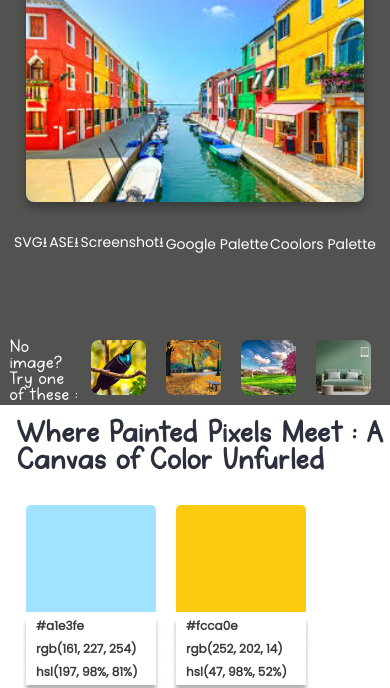
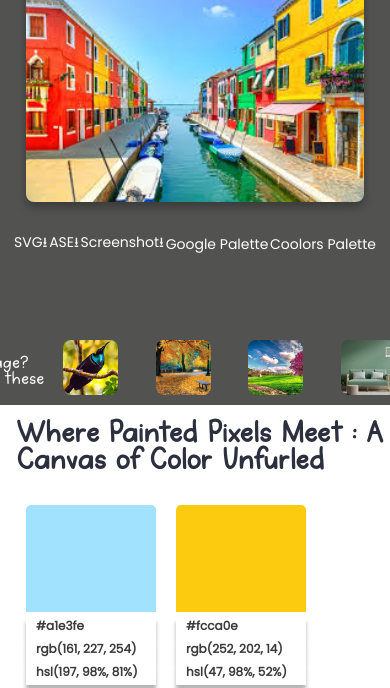
Before and after one commit to himani-mehra/color-palette, a website: page index.html in a window 390 px wide. Shown: the part 188-876 px from the top of the page. Drawn offline with nearby package versions, Linux system fonts and the light colour scheme.

Commit message:
text reduced

```diff
--- a/index.html
+++ b/index.html
@@ -42,7 +42,7 @@
      <div class="last-sec">
      <div class="second-sub">
       <div class="need-sample">No image?</div>
-      <div class="need-sample-2">Try one of these :</div>
+      <div class="need-sample-2">Try these :</div>
      </div>
       <div class="sample-image" id="sample-image">
         <img class="sample-img" id="imageId-1" src="./images/images.jpg">
--- a/style.css
+++ b/style.css
@@ -243,6 +243,6 @@ header {
         width: 40vh;
     }
     .last-sec {
-        width: 44vh;
+        width: 52vh;
     }
   }
```
